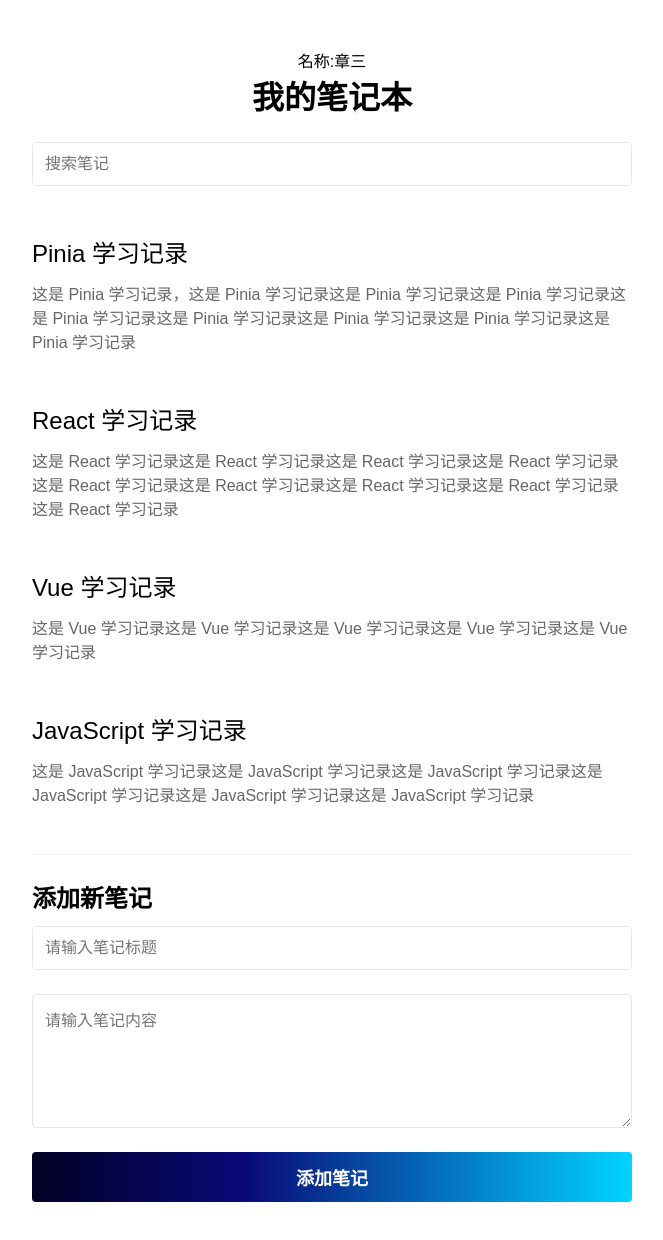
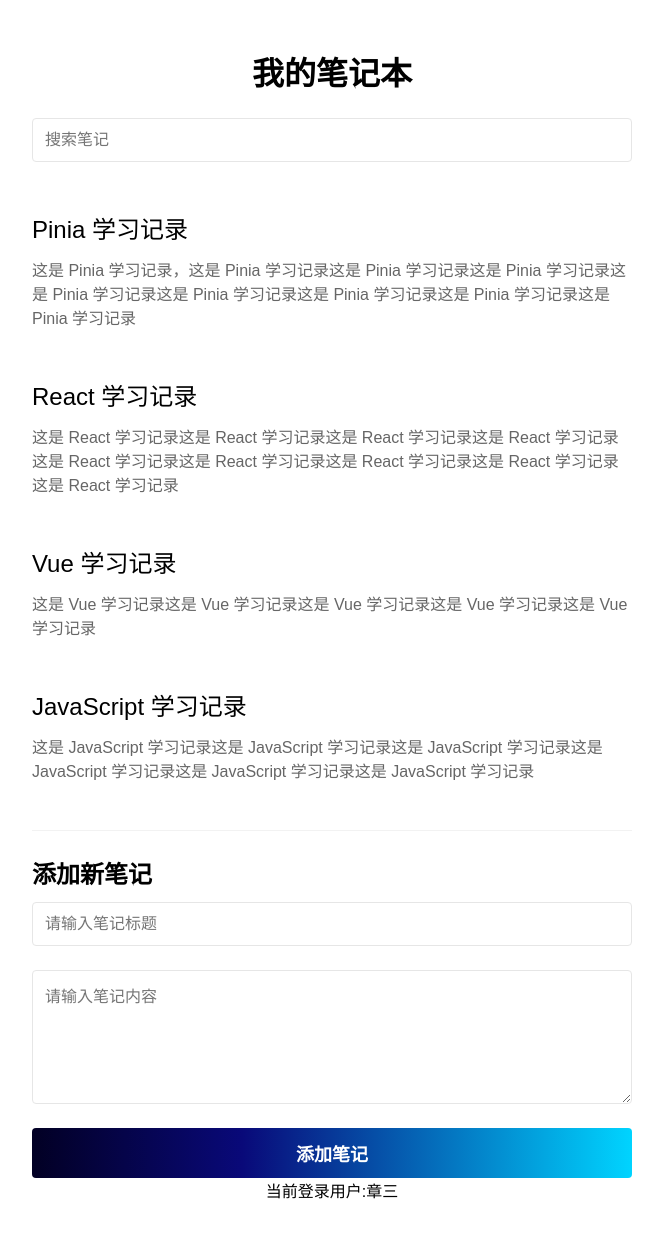
Before and after one commit to Forte3/pinia, a Vue app: page / in a window 1280 px wide. Shown: the top 1240 px of the page, without its empty margins (308-971 px from the left). Built offline with nearby package versions, Linux system fonts and the light colour scheme.

Commit message:
use actions defined in other pinia store

```diff
--- a/src/App.vue
+++ b/src/App.vue
@@ -9,12 +9,11 @@
 
 <template>
   <main>
-    <p>名称:{{ userStore.user.name }}</p>
     <h1>我的笔记本</h1>
     <SearchNote />
     <NoteList />
     <AddNote />
-
+    <p>当前登录用户:{{ userStore.user.name }}</p>
   </main>
 </template>
 
```
